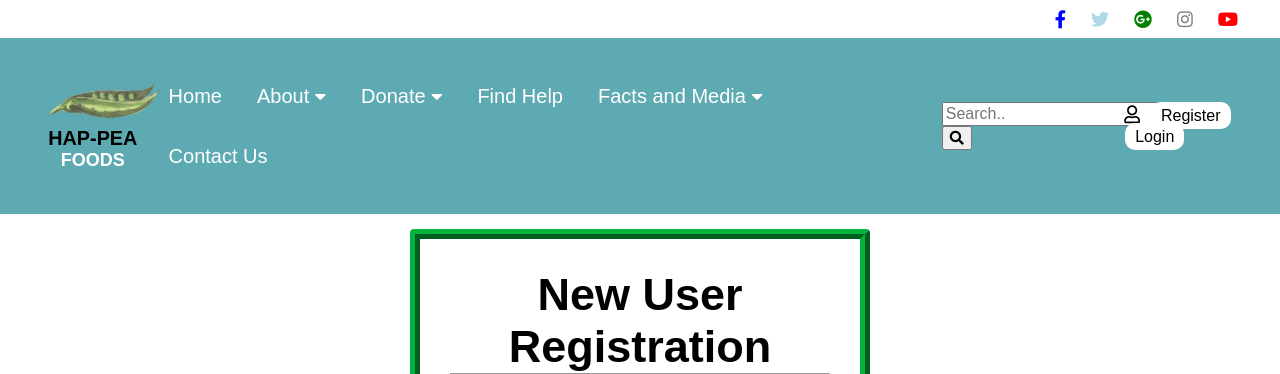
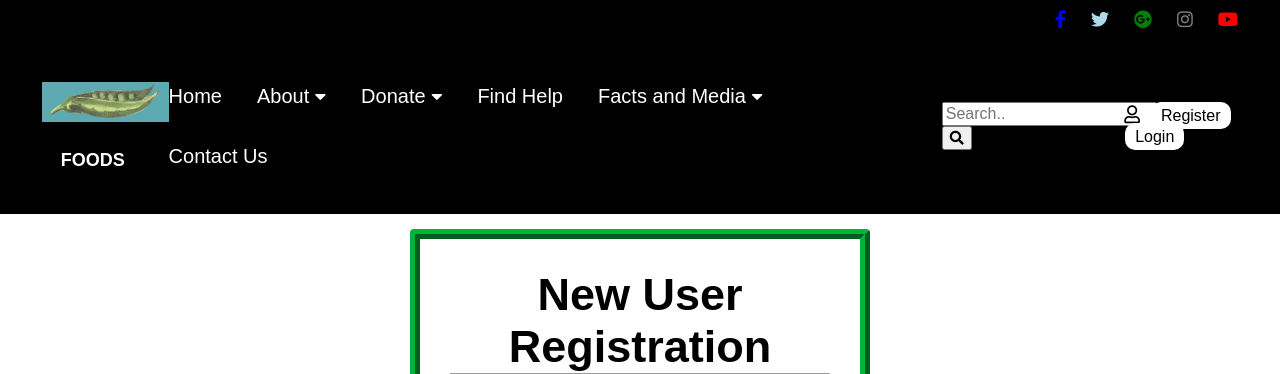
Before and after one commit to dmjefe/hap_pea_foods, a Django app: page /accounts/register/ in a window 1280 px wide. Shown: the top 374 px of the page. Run offline with Django 3.2, Linux system fonts and the light colour scheme.

Commit message:
Fixing the css. -SK

```diff
--- a/static/styles.css
+++ b/static/css/styles.css
@@ -6,7 +6,7 @@
 
 /* Header Container */
 header {
-  background: #fff;
+  background: #000;
 }
 
 .head-container {
@@ -23,7 +23,7 @@ header {
  /* Nav Container */
 
 nav {
-  background: #5DAAB2;
+  background: #000;/*#5DAAB2;*/
   padding: 10px 0px;
 }
 
--- a/templates/base_layout.html
+++ b/templates/base_layout.html
@@ -4,8 +4,7 @@
   <head>
     <meta charset="utf-8">
     <title>{% block title %}{% endblock %}</title>
-    <link rel="stylesheet" href="{% static 'styles.css' %}">
-    <link rel="stylesheet" href="{% static 'styles.css' %}">
+    <link rel="stylesheet" href="{% static 'css/styles.css' %}">
     <link rel="shortcut icon" type="image/x-icon" href="{% static 'favicon.ico' %}">
     <link rel="stylesheet" href="https://cdnjs.cloudflare.com/ajax/libs/font-awesome/5.15.2/css/all.min.css">
   </head>
```
